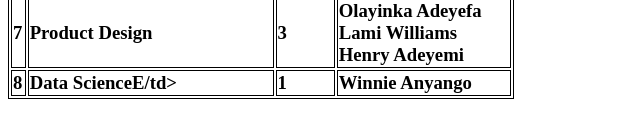
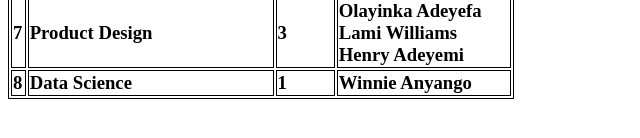
Before and after one commit to FavouriteDev/MENTORS-TABLES2, a plain HTML site: page index.html in a window 1280 px wide. Shown: the part 326-464 px from the top of the page, 0-640 px from the left. Drawn offline with Linux system fonts and the light colour scheme.

Commit message:
1 file modified

```diff
--- a/index.html
+++ b/index.html
@@ -61,7 +61,7 @@
       </tr>
       </tr>
       <td>8</td>
-        <td>Data ScienceE/td>
+        <td>Data Science</td>
         <td>1</td>
         <td>Winnie Anyango</td>
       </tr>
```
